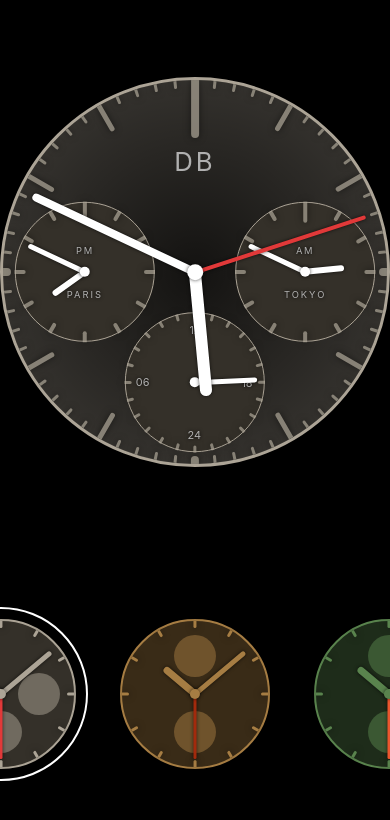
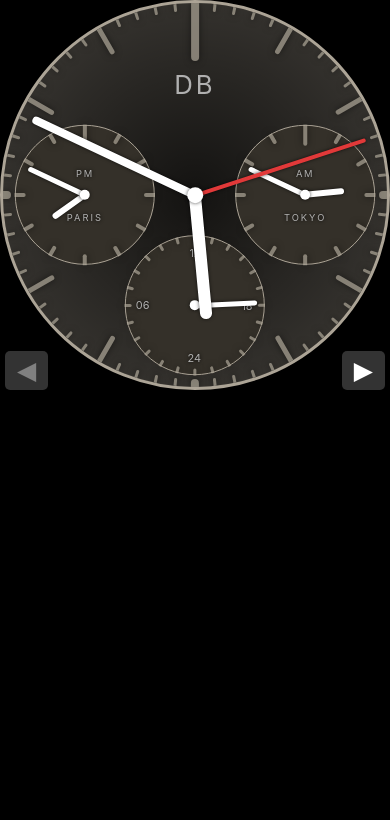
Before and after one commit to domb5041/modular-clock, a React (Create React App) app: page / in a window 390 px wide. Shown: the top 820 px of the page. Built offline with nearby package versions, Linux system fonts and the light colour scheme.

Commit message:
mobile clock menu

```diff
--- a/src/App.js
+++ b/src/App.js
@@ -7,6 +7,7 @@ import PrimaryMenu from "./menus/PrimaryMenu";
 import { observer } from "mobx-react";
 import store from "./store/store";
 import ClocksRow from "./ClocksRow";
+import { transparentize } from "polished";
 
 const Page = styled.div`
     position: fixed;
@@ -17,6 +18,10 @@ const Page = styled.div`
     display: flex;
     flex-direction: column;
     overflow: hidden;
+    @media (max-width: 1000px), (max-height: 800px) {
+        display: block;
+        position: relative;
+    }
 `;
 
 const ActiveClock = styled.div`
@@ -24,6 +29,7 @@ const ActiveClock = styled.div`
     justify-content: center;
     align-items: center;
     flex: 1;
+    overflow: hidden;
 `;
 
 const MenuConnector = styled.div`
@@ -31,8 +37,35 @@ const MenuConnector = styled.div`
     width: 50px;
     margin: 0 20px;
     flex-shrink: 0;
-    @media (max-width: 1000px) {
+    @media (max-width: 1000px), (max-height: 800px) {
         display: none;
+    }
+`;
+
+const MainDialContainer = styled.div`
+    position: relative;
+`;
+
+const NextPreviousButtons = styled.div`
+    position: absolute;
+    bottom: 0;
+    left: 5px;
+    right: 5px;
+    justify-content: space-between;
+    display: none;
+    @media (max-width: 1000px), (max-height: 800px) {
+        display: flex;
+    }
+    & > button {
+        background-color: ${transparentize(0.8, "white")};
+        border: none;
+        color: white;
+        border-radius: 5px;
+        font-size: 25px;
+        padding: 5px 12px;
+        &:disabled {
+            color: grey;
+        }
     }
 `;
 
@@ -43,7 +76,29 @@ function App() {
                 <ActiveClock>
                     <PrimaryMenu />
                     <MenuConnector />
-                    <MainDial />
+                    <MainDialContainer>
+                        <MainDial />
+                        <NextPreviousButtons>
+                            <button
+                                disabled={store.activeIndex < 1}
+                                onClick={() => {
+                                    const newId = store.clocks[store.activeIndex - 1].id;
+                                    store.setActiveClock(newId);
+                                }}
+                            >
+                                ◀︎
+                            </button>
+                            <button
+                                disabled={store.activeIndex >= store.clocks.length - 1}
+                                onClick={() => {
+                                    const newId = store.clocks[store.activeIndex + 1].id;
+                                    store.setActiveClock(newId);
+                                }}
+                            >
+                                ▶︎
+                            </button>
+                        </NextPreviousButtons>
+                    </MainDialContainer>
                     <MenuConnector />
                     <SecondaryMenu />
                 </ActiveClock>
--- a/src/ClocksRow.js
+++ b/src/ClocksRow.js
@@ -10,7 +10,9 @@ const Clocks = styled.div`
     display: flex;
     justify-content: center;
     align-items: center;
-    height: 300px;
+    @media (max-width: 1000px), (max-height: 800px) {
+        display: none;
+    }
 `;
 
 const SelectRing = styled.div`
--- a/src/menus/Menu.styled.js
+++ b/src/menus/Menu.styled.js
@@ -6,7 +6,7 @@ export const Container = styled.div`
     height: 100%;
     width: 200px;
     flex-shrink: 0;
-    @media (max-width: 1000px) {
+    @media (max-width: 1000px), (max-height: 800px) {
         display: none;
     }
 `;
```
